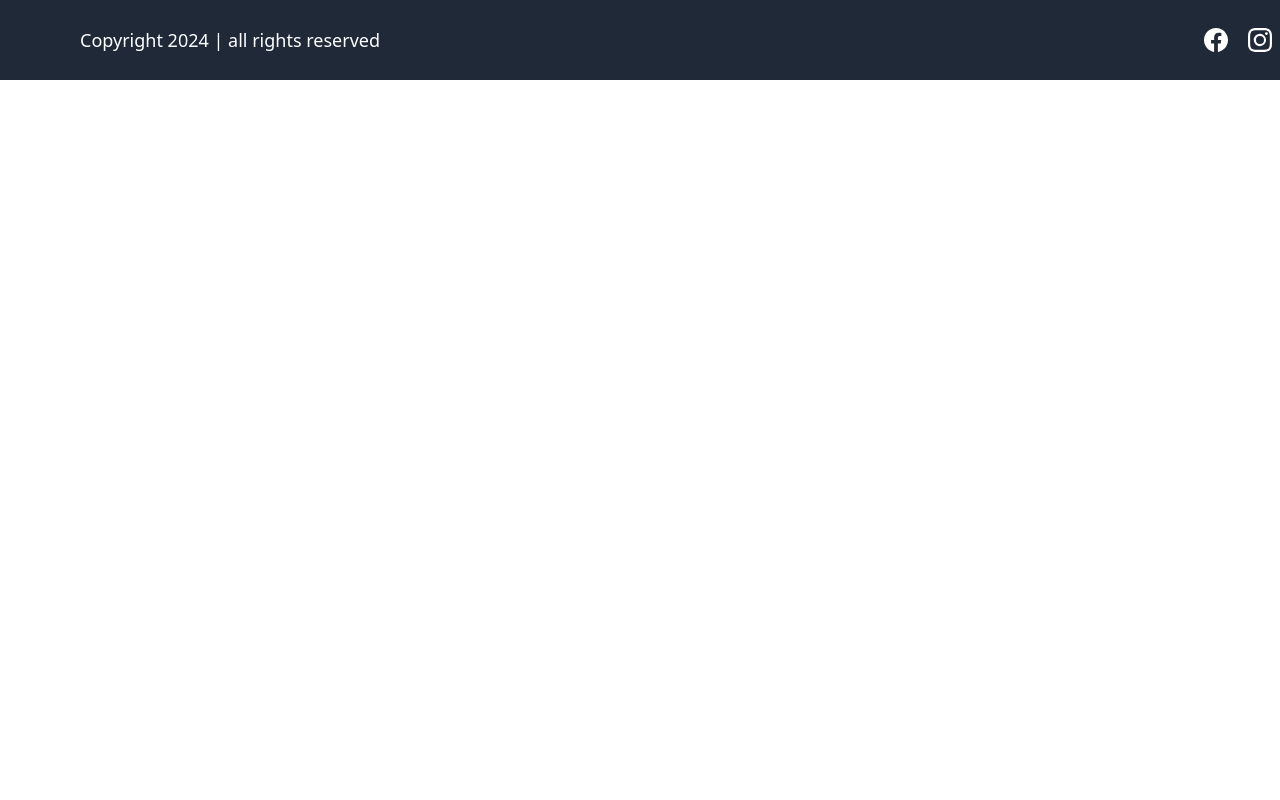
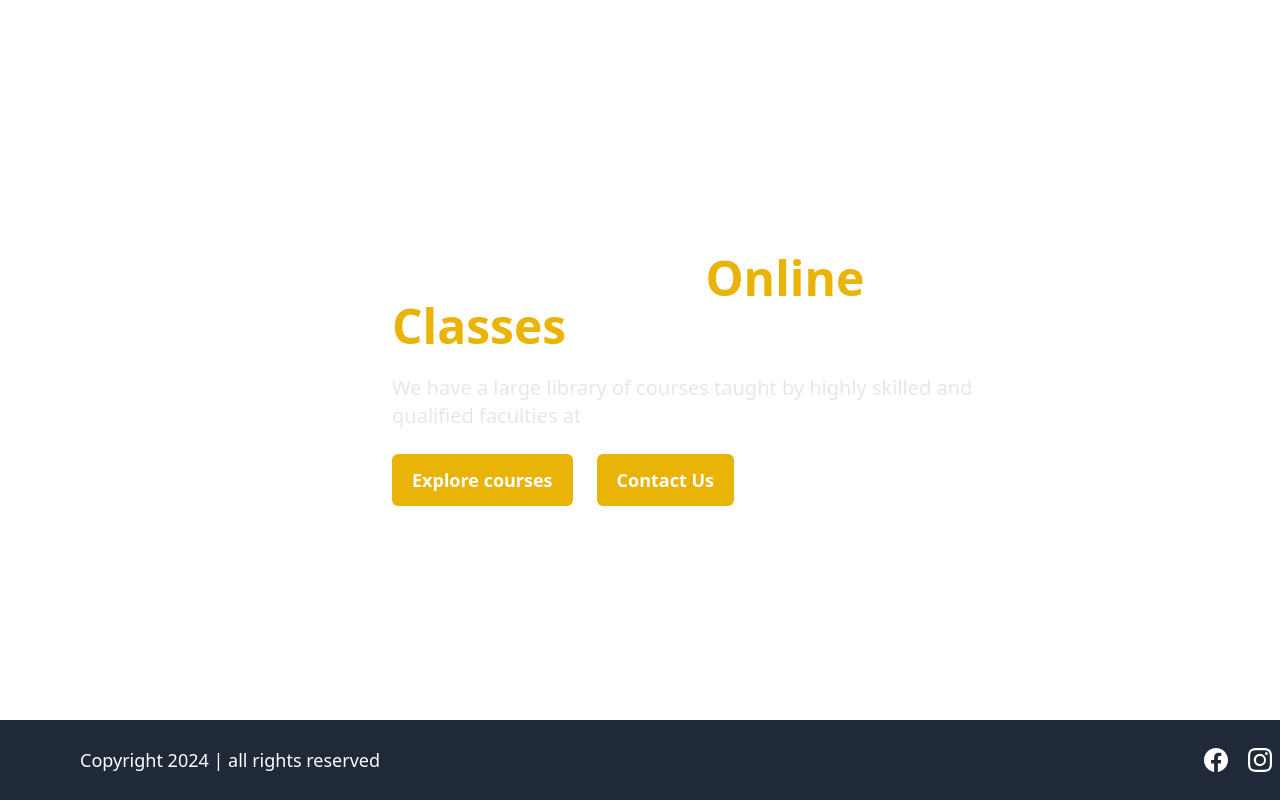
Before and after one commit to Abhishekbhakari/LMS-_Frontend, a React (Vite) app: page / in a window 1280 px wide. Shown: the top 800 px of the page. Built offline with nearby package versions, Linux system fonts and the light colour scheme.

Commit message:
Created Home Page

```diff
--- a/src/App.jsx
+++ b/src/App.jsx
@@ -1,16 +1,17 @@
 import './App.css';
-import { Routes } from 'react-router-dom';
-import Footer from './Components/Footer';
+import { Route, Routes } from 'react-router-dom';
+import HomePage from './Pages/HomePage';
 
 function App() {
 
 
   return (
     <>
-      {/* <Routes>
+      <Routes>
+        <Route path='/' element={<HomePage/>}></Route>
 
-      </Routes> */}
-      <Footer/>
+      </Routes>
+
     </>
   )
 }
--- /dev/null
+++ b/src/Layouts/HomeLayout.jsx
@@ -0,0 +1,66 @@
+import { FiMenu } from "react-icons/fi";
+import { AiFillCloseCircle } from "react-icons/ai";
+import { Link } from "react-router-dom";
+import Footer from "../Components/Footer";
+
+function HomeLayout({ children }) {
+
+    function changeWidth() {
+        const drawerSide = document.getElementsByClassName("drawer-side");
+        drawerSide[0].style.width = 'auto';
+    }
+
+    function hideDrawer() {
+        const element = document.getElementsByClassName("drawer-toggle");
+        element[0].checked = false;
+
+        // changeWidth();
+    }
+
+
+    return(
+        <div className="min-h-[90vh]">
+            <div className="drawer absolute left-0 z-50 w-fit ">
+                <input className="drawer-toggle" id="my-drawer" type="checkbox" />
+                <div className="drawer-content">
+                    <label htmlFor="my-drawer" className="cursor-pointer relative">
+                        <FiMenu
+                            onClick={changeWidth}
+                            size={"32px"}
+                            className="font-bold text-white m-4"
+                        />
+                    </label>
+                </div>
+                <div className="drawer-side w-0">
+                    <label htmlFor="my-drawer" className="drawer-overlay">
+
+                    </label>
+                    <ul className="menu p-4 w-4 sm:w-80 bg-base-100 text-base-content relative">
+                        <li className="w-fit absolute right-2 z-50 ">
+                            <button onClick={hideDrawer}>
+                                <AiFillCloseCircle size={24}/>
+                            </button>
+                        </li>
+                        <li>
+                            <Link to="/">Home</Link>
+                        </li>
+                        <li>
+                            <Link to="/courses">All Courses</Link>
+                        </li>
+                        <li>
+                            <Link to="/contact">Contact Us</Link>
+                        </li>
+                        <li>
+                            <Link to="/about">About Us</Link>
+                        </li>
+                    </ul>
+                </div>
+            </div>
+            { children }
+            <Footer/>
+        </div>
+
+
+    )
+}
+export default HomeLayout;
--- /dev/null
+++ b/src/Pages/HomePage.jsx
@@ -0,0 +1,36 @@
+import { Link } from "react-router-dom";
+import HomeLayout from "../Layouts/HomeLayout";
+
+function HomePage() {
+    return (
+        <HomeLayout>
+            <div className="pt-10 text-white flex items-center justify-center gap-10 mx-16 h-[90vh]">
+                <div className="w-1/2 space-y-6">
+                    <h1 className="text-5xl font-semibold">
+                        Find out best
+                            <span className="text-yellow-500 font-bold">
+                                 Online Classes
+                            </span>
+                    </h1>
+                    <p className="text-xl text-gray-200">
+                        We have a large library of courses taught by highly skilled and qualified faculties at
+                    </p>
+
+                    <div className="space-x-6"  >
+                        <Link to= "/courses">
+                            <button className="bg-yellow-500 px-5 py-3 rounded-md font-semibold text-lg cursor-pointer hover:bg-yellow-600 transition-all ease-in-out ">
+                                Explore courses
+                            </button>
+                        </Link>
+                        <Link to= "/contact">
+                            <button className="bg-yellow-500 px-5 py-3 rounded-md font-semibold text-lg cursor-pointer hover:bg-yellow-600 transition-all ease-in-out ">
+                                Contact Us
+                            </button>
+                        </Link>
+                    </div>
+                </div>
+            </div>
+        </HomeLayout>
+    )
+}
+export default HomePage;
--- a/tailwind.config.js
+++ b/tailwind.config.js
@@ -1,8 +1,9 @@
 /** @type {import('tailwindcss').Config} */
 export default {
-  content: ["./src/**/*.{html,js,jsx,ts,tsx}"],
+  content: ["./index.html",
+  "./src/**/*.{js,ts,jsx,tsx}",],
   theme: {
     extend: {},
   },
-  plugins: [],
+  plugins: [require("daisyui"), require ("@tailwindcss/line-clamp")],
 }
```
